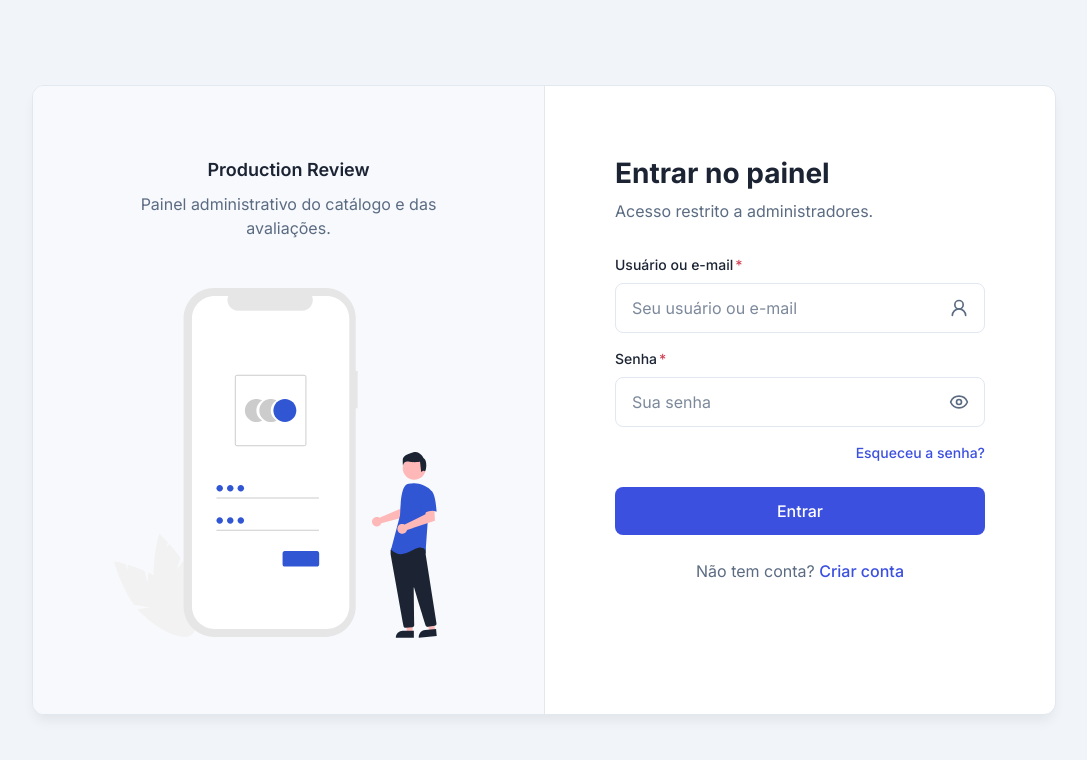
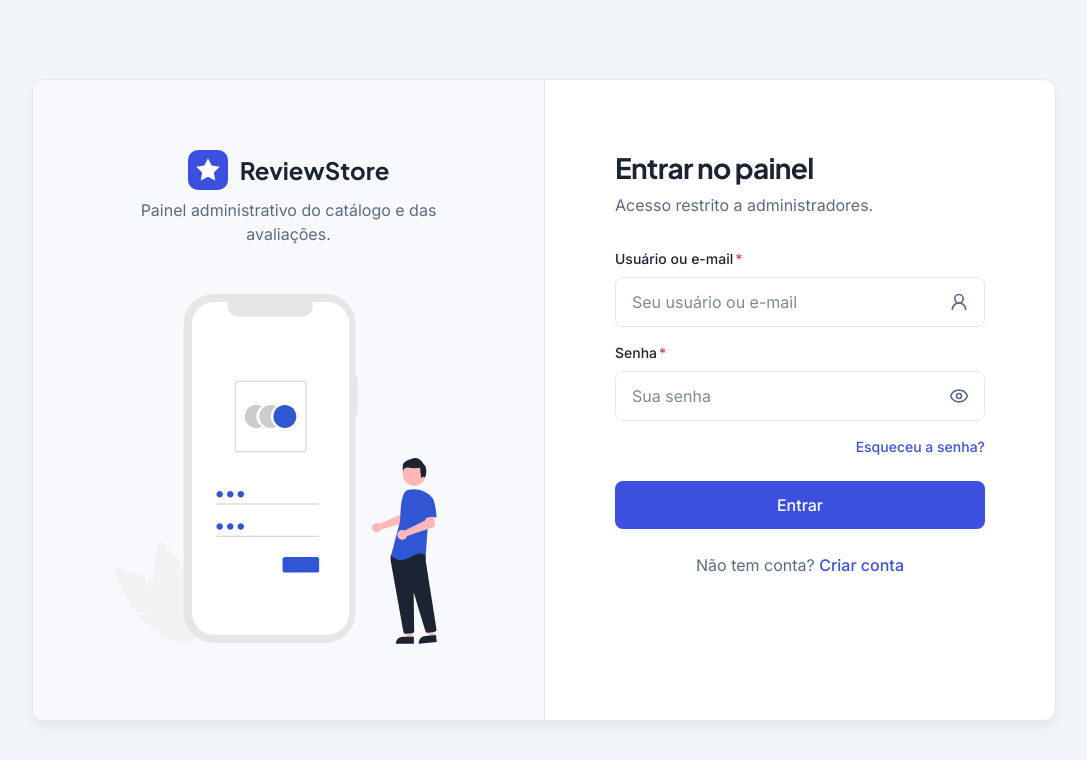
Before and after one commit to erikomis/dashboard-production-review-react, a React (Vite) app: page / in a window 1280 px wide. Shown: the top 760 px of the page, without its empty margins (96-1183 px from the left). Built offline with nearby package versions, Linux system fonts and the light colour scheme; no server answers.

Commit message:
style(tema): unifica marca, tipografia e cor das estrelas com o site

```diff
--- a/index.html
+++ b/index.html
@@ -2,9 +2,10 @@
 <html lang="pt-BR">
   <head>
     <meta charset="UTF-8" />
-    <link rel="icon" type="image/svg+xml" href="/vite.svg" />
+    <link rel="icon" type="image/svg+xml" href="/favicon.svg" />
     <meta name="viewport" content="width=device-width, initial-scale=1.0" />
-    <title>Production Review · Painel</title>
+    <title>ReviewStore · Painel admin</title>
+    <meta name="theme-color" content="#3C50E0" />
   </head>
   <body>
     <div id="root"></div>
--- a/src/index.css
+++ b/src/index.css
@@ -1,4 +1,4 @@
-@import url("https://fonts.googleapis.com/css2?family=Inter:wght@100;200;300;400;500;600;700;800;900&display=swap");
+@import url("https://fonts.googleapis.com/css2?family=Inter:wght@400;500;600;700&family=Plus+Jakarta+Sans:wght@500;600;700;800&display=swap");
 
 @tailwind base;
 @tailwind components;
@@ -7,6 +7,12 @@
 @layer base {
   body {
     @apply relative text-base font-normal z-1 bg-whiten font-satoshi text-body dark:bg-boxdark-2 dark:text-bodydark;
+  }
+
+  h1,
+  h2,
+  h3 {
+    @apply font-display tracking-tight;
   }
 
   /* Foco visível consistente para teclado (AA) */
--- a/src/modules/auth/Layout/LayoutAuth.tsx
+++ b/src/modules/auth/Layout/LayoutAuth.tsx
@@ -1,5 +1,5 @@
 import { Outlet } from "react-router-dom";
-import { MessageSquareText } from "lucide-react";
+import { BrandMark } from "@/shared/components/svgs/BrandMark";
 import { Logo } from "@/shared/components/svgs/Logo";
 
 export const LayoutAuth = () => {
@@ -9,7 +9,10 @@ export const LayoutAuth = () => {
         <div className="flex flex-wrap items-stretch">
           <div className="hidden w-full bg-gray-2 dark:bg-meta-4/40 xl:flex xl:w-1/2 xl:items-center xl:justify-center">
             <div className="px-16 py-17.5 text-center">
-              <p className="text-lg font-semibold text-black dark:text-white">Production Review</p>
+              <p className="flex items-center justify-center gap-3 font-display text-2xl font-bold text-black dark:text-white">
+                <BrandMark />
+                ReviewStore
+              </p>
               <p className="mt-2 text-body dark:text-bodydark">
                 Painel administrativo do catálogo e das avaliações.
               </p>
@@ -21,13 +24,8 @@ export const LayoutAuth = () => {
 
           <div className="w-full border-stroke dark:border-strokedark xl:w-1/2 xl:border-l">
             <div className="flex items-center gap-3 px-6 pt-8 sm:px-12.5 xl:hidden">
-              <span
-                aria-hidden="true"
-                className="flex h-10 w-10 items-center justify-center rounded-lg bg-primary text-white"
-              >
-                <MessageSquareText size={22} />
-              </span>
-              <span className="font-semibold text-black dark:text-white">Production Review</span>
+              <BrandMark />
+              <span className="font-display font-bold text-black dark:text-white">ReviewStore · Admin</span>
             </div>
             <Outlet />
           </div>
--- a/src/modules/dashboard/components/Sidebar/index.tsx
+++ b/src/modules/dashboard/components/Sidebar/index.tsx
@@ -1,6 +1,7 @@
 import { useEffect, useRef } from "react";
 import { Link } from "react-router-dom";
-import { ChevronsLeft, ChevronsRight, MessageSquareText, X } from "lucide-react";
+import { ChevronsLeft, ChevronsRight, X } from "lucide-react";
+import { BrandMark } from "@/shared/components/svgs/BrandMark";
 import { cn } from "@/shared/utils/utils";
 import SidebarItem from "./SidebarItem";
 import { navGroups } from "./nav-items";
@@ -61,16 +62,11 @@ const Sidebar = ({ sidebarOpen, setSidebarOpen, collapsed, setCollapsed }: Sideb
             onClick={() => setSidebarOpen(false)}
             className="flex items-center gap-3 rounded-lg focus-visible:outline-none focus-visible:ring-2 focus-visible:ring-primary-light"
           >
-            <span
-              aria-hidden="true"
-              className="flex h-10 w-10 shrink-0 items-center justify-center rounded-lg bg-primary text-white"
-            >
-              <MessageSquareText size={22} />
-            </span>
+            <BrandMark />
             <span className={cn("leading-tight", collapsed && "lg:sr-only")}>
-              <span className="block text-lg font-bold text-white">Production</span>
+              <span className="block font-display text-lg font-bold text-white">ReviewStore</span>
               <span className="block text-xs font-medium uppercase tracking-widest text-bodydark">
-                Review · Admin
+                Painel admin
               </span>
             </span>
           </Link>
--- a/src/modules/dashboard/view/home/home.view.tsx
+++ b/src/modules/dashboard/view/home/home.view.tsx
@@ -124,13 +124,13 @@ export const HomeView = ({
                   <li key={note} className="flex items-center gap-3 text-sm">
                     <span className="flex w-8 shrink-0 items-center gap-1 text-black dark:text-white">
                       {note}
-                      <Star size={12} aria-hidden="true" className="fill-warning text-warning" />
+                      <Star size={12} aria-hidden="true" className="fill-star text-star" />
                     </span>
                     <span
                       className="h-2 flex-1 overflow-hidden rounded-full bg-stroke dark:bg-meta-4"
                       aria-hidden="true"
                     >
-                      <span className="block h-full rounded-full bg-warning" style={{ width: `${percent}%` }} />
+                      <span className="block h-full rounded-full bg-star" style={{ width: `${percent}%` }} />
                     </span>
                     <span className="w-16 shrink-0 text-right text-body dark:text-bodydark">
                       {count} <span className="sr-only">avaliações com nota {note}, </span>({percent}%)
--- a/src/shared/components/star-rating.tsx
+++ b/src/shared/components/star-rating.tsx
@@ -20,7 +20,7 @@ export const StarRating = ({ value, size = 16, className }: StarRatingProps) =>
         aria-hidden="true"
         className={
           i < Math.round(value)
-            ? "fill-warning text-warning"
+            ? "fill-star text-star"
             : "fill-stroke text-stroke dark:fill-strokedark dark:text-strokedark"
         }
       />
@@ -77,8 +77,8 @@ export const StarRatingInput = ({ value, onChange, name, legend, error }: StarRa
                 className={cn(
                   "transition-colors",
                   active
-                    ? "fill-warning text-warning"
-                    : "fill-transparent text-body hover:text-warning dark:text-bodydark"
+                    ? "fill-star text-star"
+                    : "fill-transparent text-body hover:text-star dark:text-bodydark"
                 )}
               />
             </label>
--- /dev/null
+++ b/src/shared/components/svgs/BrandMark.tsx
@@ -0,0 +1,16 @@
+import { cn } from "@/shared/utils/utils";
+
+interface BrandMarkProps {
+  className?: string;
+}
+
+/** Ícone da marca ReviewStore (o mesmo do site). Decorativo: o texto acessível vem do contexto. */
+export const BrandMark = ({ className }: BrandMarkProps) => (
+  <svg aria-hidden="true" viewBox="0 0 32 32" className={cn("h-10 w-10 shrink-0", className)}>
+    <rect width="32" height="32" rx="8" className="fill-primary" />
+    <path
+      d="M16 6.5l2.9 5.9 6.5.9-4.7 4.6 1.1 6.5L16 21.3l-5.8 3.1 1.1-6.5-4.7-4.6 6.5-.9z"
+      className="fill-white"
+    />
+  </svg>
+);
--- a/tailwind.config.js
+++ b/tailwind.config.js
@@ -5,8 +5,10 @@ export default {
   content: ["./src/**/*.{js,jsx,ts,tsx}"],
   darkMode: "class",
   theme: {
+    // Mesmo par tipográfico do site: Inter no texto, Plus Jakarta Sans nos títulos.
     fontFamily: {
       satoshi: ["Inter", "ui-sans-serif", "system-ui", "sans-serif"],
+      display: ['"Plus Jakarta Sans"', "Inter", "ui-sans-serif", "system-ui", "sans-serif"],
     },
     screens: {
       "2xsm": "375px",
@@ -57,6 +59,8 @@ export default {
         danger: "#D34053",
         "danger-light": "#FF8A98",
         warning: "#FFA70B",
+        // estrela das avaliações: mesma cor do site (3.2:1 sobre branco)
+        star: "#D97706",
         "warning-dark": "#9A5B00",
       },
       fontSize: {
```
Also changed, not shown: public/favicon.svg (added).
